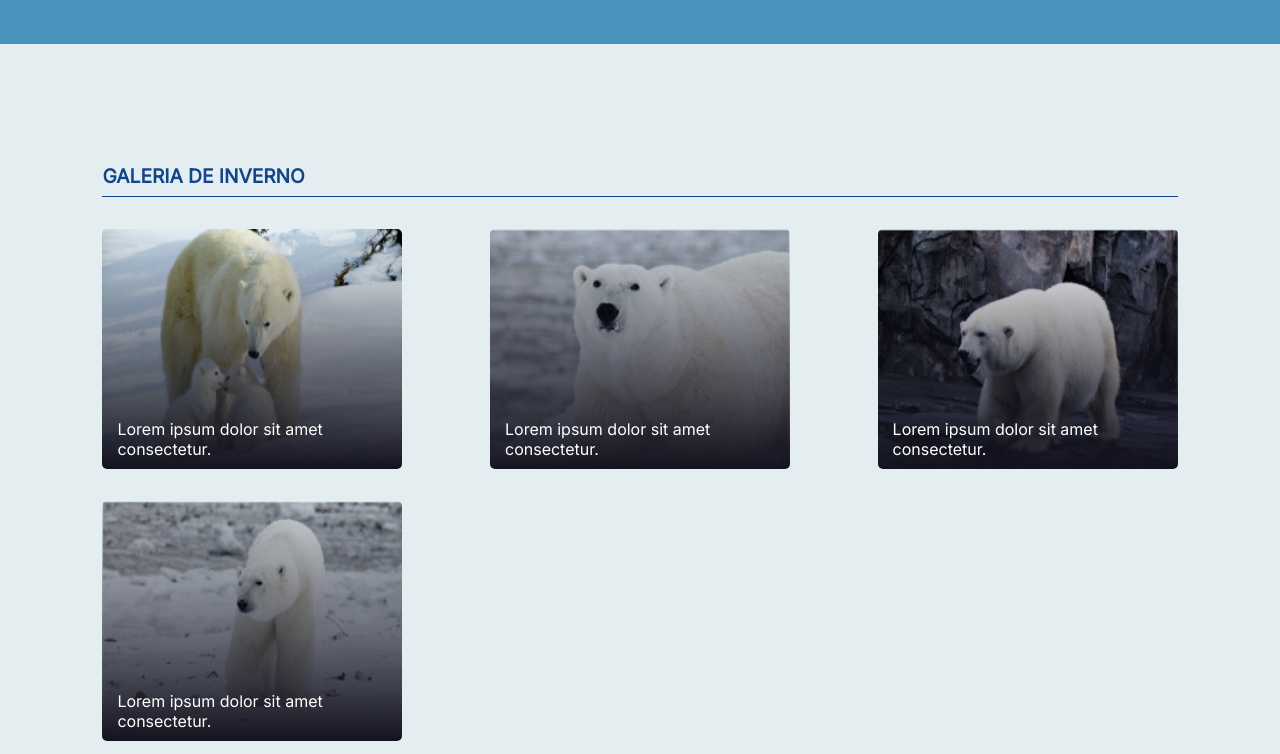
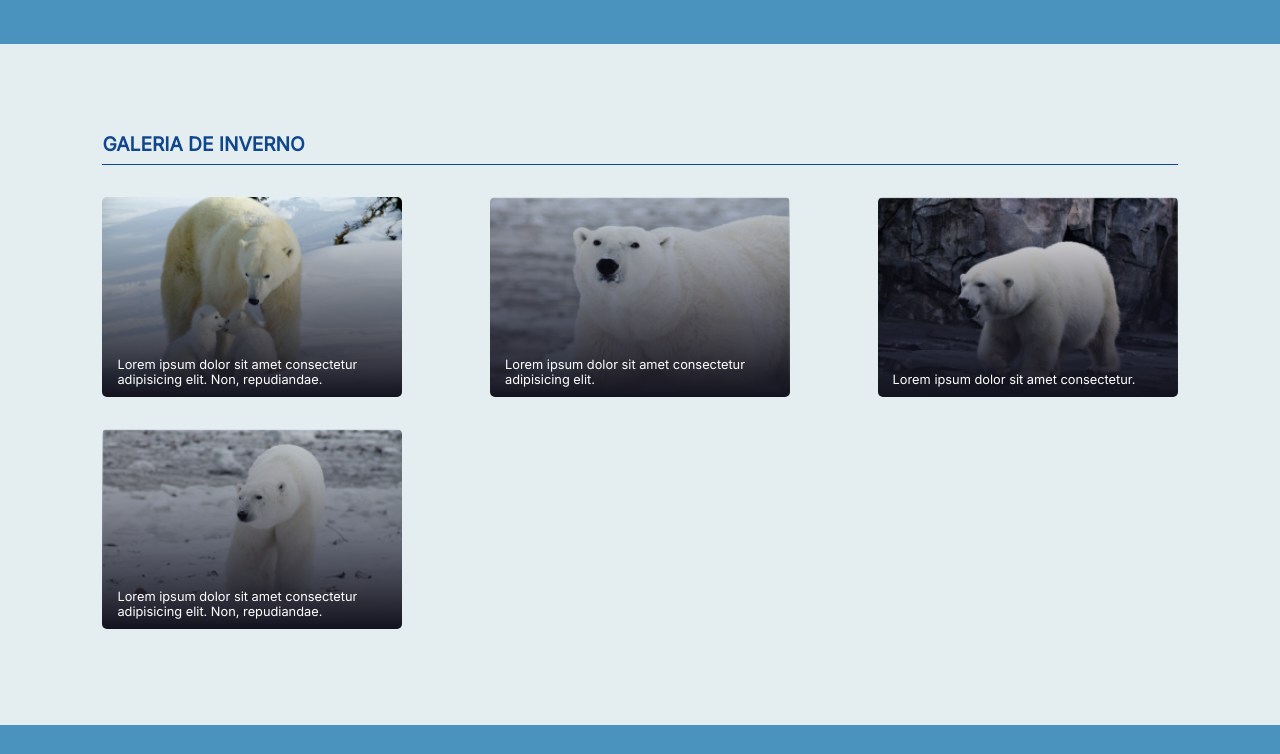
Before and after one commit to ViviSGG/desafio3-Vai-na-Web, a plain HTML site: page index.html in a window 1280 px wide. Shown: the part 1000-1754 px from the top of the page. Drawn offline with Linux system fonts and the light colour scheme.

Commit message:
add interação

```diff
--- a/index.html
+++ b/index.html
@@ -73,14 +73,17 @@
                     <h2>GALERIA DE INVERNO</h2>
                     <div>
                         <figure class="urso1">
+                            <figcaption>Lorem ipsum dolor sit amet consectetur adipisicing elit. Non, repudiandae.</figcaption>
+                        </figure>
+                        <figure class="urso2">
+                            <figcaption>Lorem ipsum dolor sit amet consectetur adipisicing elit.</figcaption>
+                        </figure>
+                        <figure class="urso3">
                             <figcaption>Lorem ipsum dolor sit amet consectetur.</figcaption>
                         </figure>
-                        <figure class="urso2">
-                            <figcaption>Lorem ipsum dolor sit amet consectetur.</figcaption>                        </figure>
-                        <figure class="urso3">
-                            <figcaption>Lorem ipsum dolor sit amet consectetur.</figcaption>                        </figure>
                         <figure class="urso4">
-                            <figcaption>Lorem ipsum dolor sit amet consectetur.</figcaption>                        </figure>
+                            <figcaption>Lorem ipsum dolor sit amet consectetur adipisicing elit. Non, repudiandae.</figcaption>
+                        </figure>
                     </div>
                 </section>
             </section>
--- a/style.css
+++ b/style.css
@@ -51,7 +51,11 @@ nav a {
     text-decoration: none;
 }
 
-a:hover {
+header a:hover {
+    color: #0f468c;
+}
+
+header a:focus {
     color: #0f468c;
 }
 
@@ -72,7 +76,7 @@ a:hover {
 }
 
 .section1 h2 {
-    margin: 4vh 0 2vh 0;
+    margin: 2vh 0 2vh 0;
     font-size: 1.2rem;
     border-bottom: 1px solid;
     line-height: 40px;
@@ -82,15 +86,12 @@ a:hover {
     color: #0f468c;
     text-align: justify;
     line-height: 22px;
-    /* width: 45vw; */
     margin-right: 2vw;
-    /* padding: 6px 0; */
 }
 
 .section1 img {
     width: 540px;
     border-radius: 5px;
-    /* padding-left: 28px; */
 }
 
 /* .section1 div {
@@ -113,7 +114,7 @@ a:hover {
 }
 
 .section2 h2 {
-    margin: 4vh 0 2vh 0;
+    margin: 0 0 2vh 0;
     font-size: 1.2rem;
     border-bottom: 1px solid;
     line-height: 40px;
@@ -145,7 +146,7 @@ a:hover {
 
 .section3 h2 {
     color: #0f468c;
-    margin: 4vh 0 2vh 0;
+    margin: 0 0 2vh 0;
     font-size: 1.2rem;
     border-bottom: 1px solid;
     line-height: 40px;
@@ -169,6 +170,7 @@ figcaption {
     bottom: 10px;
     width: 90%;
     color: white;
+    font-size: 0.8rem;
 }
 
 .urso1, .urso2, .urso3, .urso4 {
@@ -180,7 +182,7 @@ figcaption {
     background-repeat: no-repeat;
     background-size: 100% 100%;
     width: 300px;
-    height: 30vh;
+    height: 200px;
     border-radius: 5px;
 }
 
@@ -193,7 +195,7 @@ figcaption {
     background-repeat: no-repeat;
     background-size: 100% 100%;
     width: 300px;
-    height: 30vh;
+    height: 200px;
     border-radius: 5px;
 }
 
@@ -206,7 +208,7 @@ figcaption {
     background-repeat: no-repeat;
     background-size: 100% 100%;
     width: 300px;
-    height: 30vh;
+    height: 200px;
     border-radius: 5px;
 }
 
@@ -219,7 +221,7 @@ figcaption {
     background-repeat: no-repeat;
     background-size: 100% 100%;
     width: 300px;
-    height: 30vh;
+    height: 200px;
     border-radius: 5px;
 }
 
@@ -240,6 +242,10 @@ footer {
     align-items: center;
     width: 84vw;
 }
+
+/* .section4 p {
+    font-size: 0.8rem;
+} */
 
 .div1, .div3 {
     width: 240px;
@@ -282,26 +288,26 @@ footer {
         flex-direction: column-reverse;
     }
 
-    /* .section1 div {
-        margin-top: 4vh;
-    } */
-
     .section1 div {
         width: 100%;
         margin-right: 0;
+    }
+
+    .section1 h2 {
+        margin: 4vh 0 2vh 0;
     }
 
     .section2 {
         flex-direction: column;
     }
 
-    /* .section2 p {
-        margin-top: 4vh;
-    } */
-
     .section2 div {
         width: 100%;
         margin-left: 0;
+    }
+
+    .section2 h2 {
+        margin: 4vh 0 2vh 0;
     }
 
     .section4 {
```
